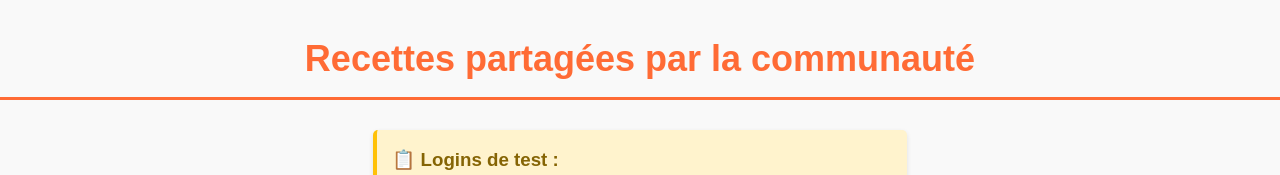
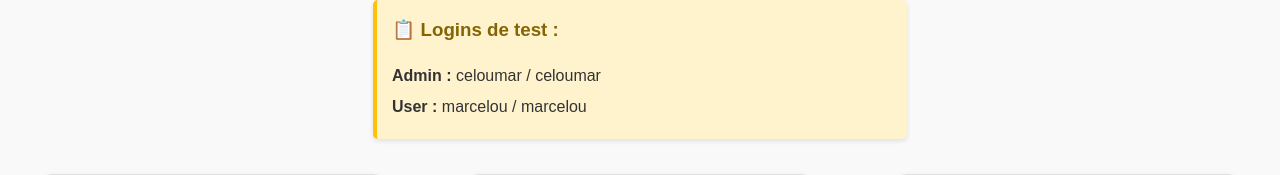
Before and after one commit to 200046/projetwebCuisine_5TIMarcel, a PHP site: page / in a window 1280 px wide. Shown: the part 88-263 px from the top of the page. Run offline with PHP 8.4, Linux system fonts and the light colour scheme; data comes from the database, SQL or seed files in the repository; both versions use the stored data as it was after the commit; data that the repository does not hold is empty.

Commit message:
correction d'erreurs

```diff
--- a/Views/pageAccueil.php
+++ b/Views/pageAccueil.php
@@ -1,13 +1,3 @@
-<?php if ($uri == '/mesrecettes') : ?>
-    <h1>Vos recettes</h1>
-<?php else : ?>
-    <h1>Recettes partagées par la communauté</h1>
-<?php endif; ?>
-
-<?php if (isset($_SESSION["user"])) : ?>
-    <p><a href="/supprimerrecette?recetteId=<?= $recette->recetteId ?>" class="petitsLiens lienModif">Supprimer la recette</a></p>
-    <p><a href="/modifierrecette?recetteId=<?= $recette->recetteId ?>" class="petitsLiens lienModif">Modifier la recette</a></p>
-<?php endif; ?>
 <div>
     <!-- Note pour les logins de test -->
     <div class="note-test" style="background-color: #fff3cd; border-left: 4px solid #ffc107; padding: 15px; margin-bottom: 20px; border-radius: 5px;">
```
Also changed, not shown: Config/bdd.sql (line endings or trailing spaces).
